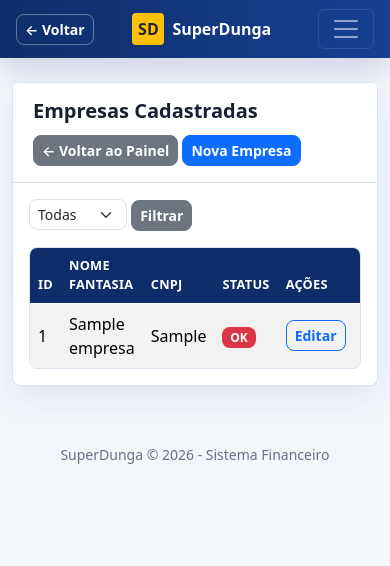
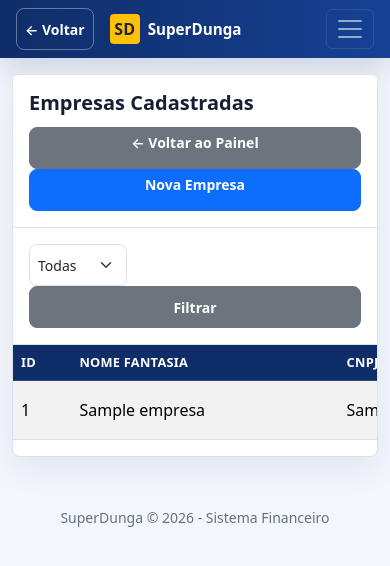
Before and after one commit to superdunga/superdunga-com-br, a PHP site: page /modulos/empresas/listar.php in a window 390 px wide. Shown: the top 566 px of the page. Run offline with PHP 8.4, Linux system fonts and the light colour scheme; the visitor is signed in with stand-in values (Sample User, id 1); tables that the repository leaves empty or names only in its code hold one stand-in row (values such as "Sample post").

Commit message:
Melhora responsividade mobile

```diff
--- a/layout/header.php
+++ b/layout/header.php
@@ -39,11 +39,13 @@
         body {
             background: var(--sd-page);
             color: #1f2937;
+            overflow-x: hidden;
         }
 
         .navbar-brand {
             font-weight: 700;
             letter-spacing: 0;
+            min-width: 0;
         }
 
         .app-topbar {
@@ -148,7 +150,8 @@
         .table-responsive {
             border: 1px solid var(--sd-border);
             border-radius: .5rem;
-            overflow: hidden;
+            overflow-x: auto;
+            -webkit-overflow-scrolling: touch;
         }
 
         .table thead th,
@@ -203,9 +206,35 @@
             padding-bottom: 2rem;
         }
 
+        img,
+        video,
+        canvas,
+        iframe {
+            max-width: 100%;
+        }
+
+        input,
+        select,
+        textarea,
+        button {
+            max-width: 100%;
+        }
+
         @media (max-width: 991.98px) {
+            .app-topbar .container-fluid {
+                gap: .5rem;
+            }
+
             .app-topbar .navbar-brand {
                 font-size: 1rem;
+                flex: 1 1 auto;
+                overflow: hidden;
+            }
+
+            .app-topbar .navbar-brand span:last-child {
+                overflow: hidden;
+                text-overflow: ellipsis;
+                white-space: nowrap;
             }
 
             .card-header .d-flex,
@@ -213,6 +242,128 @@
                 align-items: flex-start !important;
                 flex-direction: column;
                 gap: .75rem;
+                width: 100%;
+            }
+
+            .card-header .d-flex > div,
+            .card-header.d-flex > div {
+                width: 100%;
+            }
+
+            .card-header .btn,
+            .card-header form,
+            .card-header form .form-control,
+            .card-header form .form-select {
+                width: 100%;
+            }
+
+            .card-header form.d-flex,
+            .card-body form.d-flex,
+            .card-body > .d-flex,
+            .page-shell form.d-flex {
+                align-items: stretch !important;
+                flex-direction: column;
+                gap: .5rem !important;
+            }
+
+            .page-shell .d-flex.flex-wrap .btn {
+                flex: 1 1 100%;
+            }
+
+            .user-chip {
+                width: 100%;
+                text-align: center;
+            }
+        }
+
+        @media (max-width: 767.98px) {
+            .page-shell {
+                width: 100%;
+                max-width: 100%;
+                padding: 1rem .75rem 1.5rem;
+            }
+
+            .card {
+                border-radius: .5rem;
+            }
+
+            .card-body,
+            .card-header {
+                padding: 1rem;
+            }
+
+            .table-responsive {
+                margin-right: -1rem;
+                margin-left: -1rem;
+                border-right: 0;
+                border-left: 0;
+                border-radius: 0;
+            }
+
+            .table-responsive > .table,
+            .card-body.table-responsive > .table {
+                min-width: 680px;
+            }
+
+            .btn,
+            .form-control,
+            .form-select {
+                min-height: 42px;
+            }
+
+            .page-shell .row {
+                --bs-gutter-x: .75rem;
+            }
+
+            .module-icon {
+                width: 40px;
+                height: 40px;
+                flex: 0 0 40px;
+            }
+        }
+
+        @media (max-width: 575.98px) {
+            .btn-back-top {
+                padding-right: .5rem;
+                padding-left: .5rem;
+            }
+
+            .app-topbar .navbar-brand span:first-child {
+                width: 30px !important;
+                height: 30px !important;
+                flex: 0 0 30px;
+            }
+
+            .app-topbar .navbar-brand span:last-child {
+                font-size: .95rem;
+            }
+
+            .navbar-toggler {
+                padding: .25rem .5rem;
+            }
+
+            .card-header h1,
+            .card-header h2,
+            .card-header h3,
+            .card-header h4,
+            .card-header h5,
+            .page-shell h1.h3,
+            .page-shell .h3 {
+                font-size: 1.25rem;
+            }
+
+            .page-shell .display-6 {
+                font-size: 1.8rem;
+            }
+
+            .page-shell .btn {
+                width: 100%;
+            }
+        }
+
+        @media (max-width: 380px) {
+            .app-topbar .navbar-brand span:last-child {
+                display: none;
             }
         }
     </style>
```
Also changed, not shown: login.php (+47 -0 lines).
